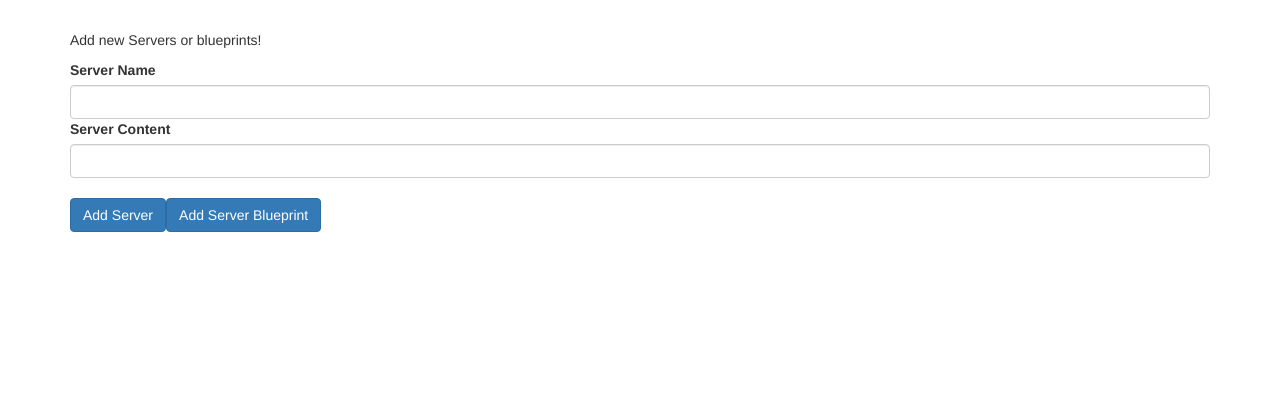
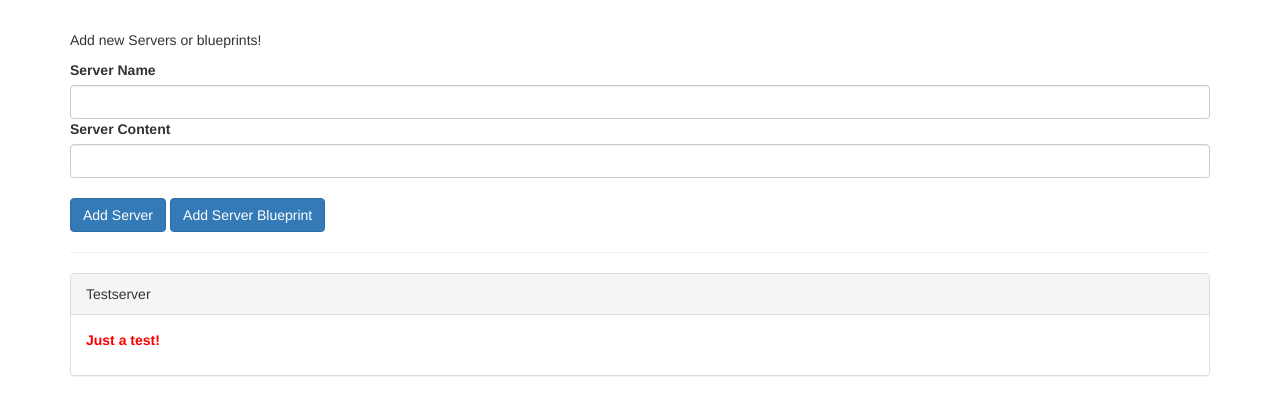
Before and after one commit to jetbalagtas/ng-components-and-data-binding, an Angular app: page / in a window 1280 px wide. Shown: the top 414 px of the page. Built offline with nearby package versions, Linux system fonts and the light colour scheme.

Commit message:
bind to custom components

```diff
--- a/src/app/app.component.css
+++ b/src/app/app.component.css
@@ -5,7 +5,3 @@
 p {
   color: blue;
 }
-
-.col-xs-12 button {
-  margin-right: 4px;
-}
--- a/src/app/app.component.html
+++ b/src/app/app.component.html
@@ -1,8 +1,12 @@
 <div class="container">
   <app-cockpit></app-cockpit>
+  <hr>
   <div class="row">
     <div class="col-xs-12">
-      <app-server-element *ngFor="let serverElement of serverElements"></app-server-element>
+      <app-server-element
+        *ngFor="let serverElement of serverElements"
+        [element]="serverElement"
+        ></app-server-element>
     </div>
   </div>
 </div>
--- a/src/app/app.component.ts
+++ b/src/app/app.component.ts
@@ -6,5 +6,5 @@
   styleUrls: ['./app.component.css']
 })
 export class AppComponent {
-  serverElements = [];
+  serverElements = [{type: 'server', name: 'Testserver', content: 'Just a test!'}];
 }
--- a/src/app/cockpit/cockpit.component.css
+++ b/src/app/cockpit/cockpit.component.css
@@ -0,0 +1,3 @@
+.col-xs-12 button {
+  margin-right: 4px;
+}
--- a/src/app/cockpit/cockpit.component.ts
+++ b/src/app/cockpit/cockpit.component.ts
@@ -14,20 +14,19 @@
   ngOnInit() {
   }
 
-  onAddServer() {
-    this.serverElements.push({
-      type: 'server',
-      name: this.newServerName,
-      content: this.newServerContent
-    });
-  }
+  // onAddServer() {
+  //   this.serverElements.push({
+  //     type: 'server',
+  //     name: this.newServerName,
+  //     content: this.newServerContent
+  //   });
+  // }
 
-  onAddBlueprint() {
-    this.serverElements.push({
-      type: 'blueprint',
-      name: this.newServerName,
-      content: this.newServerContent
-    });
-  }
-
+  // onAddBlueprint() {
+  //   this.serverElements.push({
+  //     type: 'blueprint',
+  //     name: this.newServerName,
+  //     content: this.newServerContent
+  //   });
+  // }
 }
--- a/src/app/server-element/server-element.component.ts
+++ b/src/app/server-element/server-element.component.ts
@@ -1,4 +1,4 @@
-import { Component, OnInit } from '@angular/core';
+import { Component, OnInit, Input } from '@angular/core';
 
 @Component({
   selector: 'app-server-element',
@@ -6,6 +6,7 @@
   styleUrls: ['./server-element.component.css']
 })
 export class ServerElementComponent implements OnInit {
+  @Input() element: {type: string, name: string, content: string};
 
   constructor() { }
 
```
